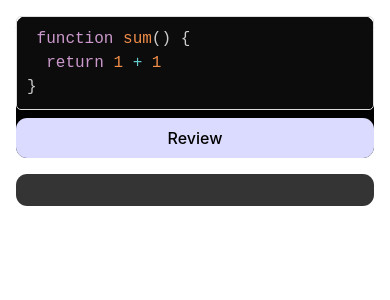
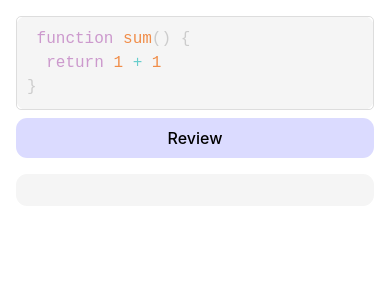
Before and after one commit to Parthsingh14/AI-Code-Reviewer, a React (Vite) app in the folder Frontend/: page / in a window 390 px wide. Shown: the top 300 px of the page. Built offline with nearby package versions, Linux system fonts and the light colour scheme.

Commit message:
responsive done

```diff
--- a/Frontend/src/App.css
+++ b/Frontend/src/App.css
@@ -9,6 +9,24 @@ body,
 #root {
   height: 100%;
   width: 100%;
+  background-color: var(--bg-color);
+  color: var(--text-color);
+}
+
+:root {
+  --bg-color: #ffffff;
+  --text-color: #000000;
+  --code-bg: #f5f5f5;
+  --review-bg: rgb(219, 219, 255);
+}
+
+@media (prefers-color-scheme: dark) {
+  :root {
+    --bg-color: #000000;
+    --text-color: #ffffff;
+    --code-bg: #0c0c0c;
+    --review-bg: #4444ff;
+  }
 }
 
 main {
@@ -27,7 +45,7 @@ main .right {
 }
 
 main .left {
-  background-color: #000000;
+  background-color: var(--bg-color);
   position: relative;
   display: flex;
   flex-direction: column;
@@ -40,13 +58,13 @@ main .left {
   width: 100%;
   margin: 0;
   border-radius: 0.7rem;
-  background-color: #0c0c0c;
+  background-color: var(--code-bg);
 }
 
 main .left .review {
-  background-color: rgb(219, 219, 255);
+  background-color: var(--review-bg);
   margin-top: 0.5rem;
-  color: #000000;
+  color: var(--text-color);
   padding: 0.5rem 2rem;
   font-weight: 500;
   cursor: pointer;
@@ -57,7 +75,7 @@ main .left .review {
 }
 
 main .right {
-  background-color: #343434;
+  background-color: var(--code-bg);
   padding: 1rem 2rem;
   font-size: 0.9rem;
   overflow: auto;
```
